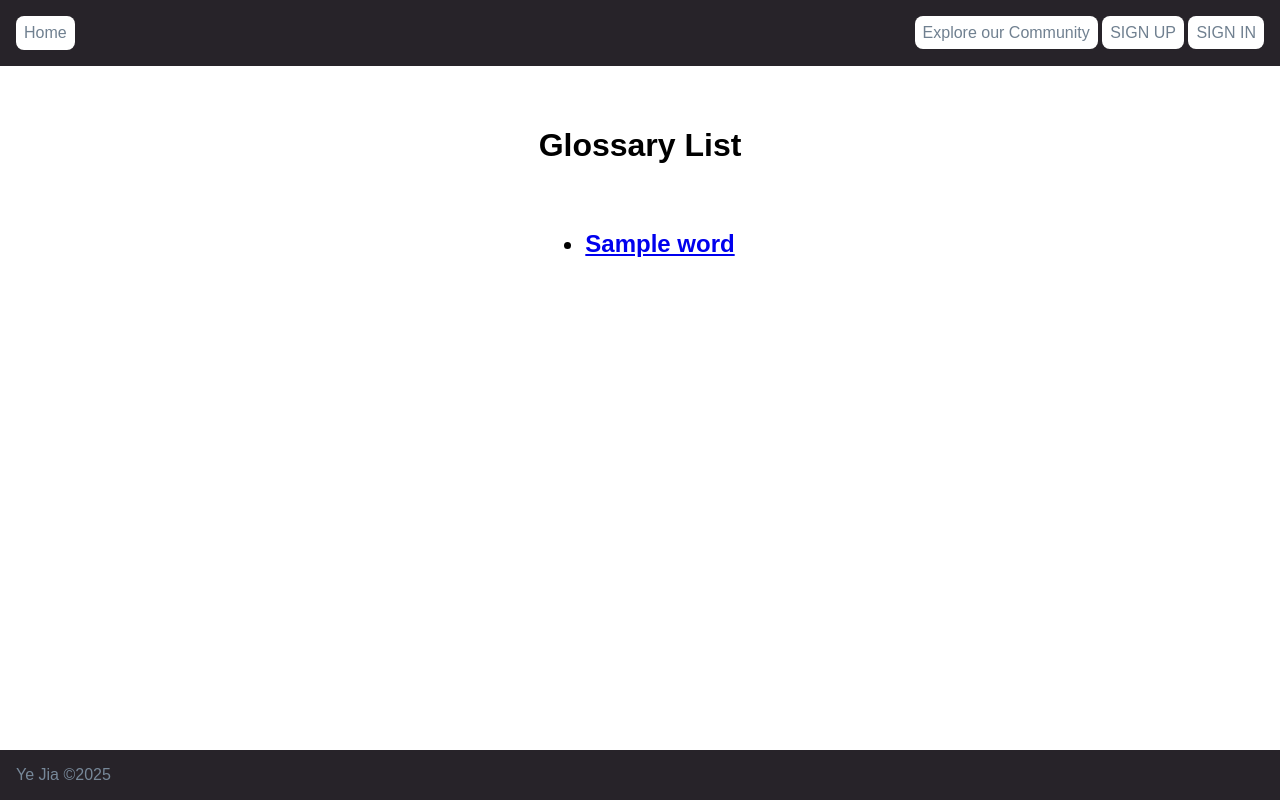
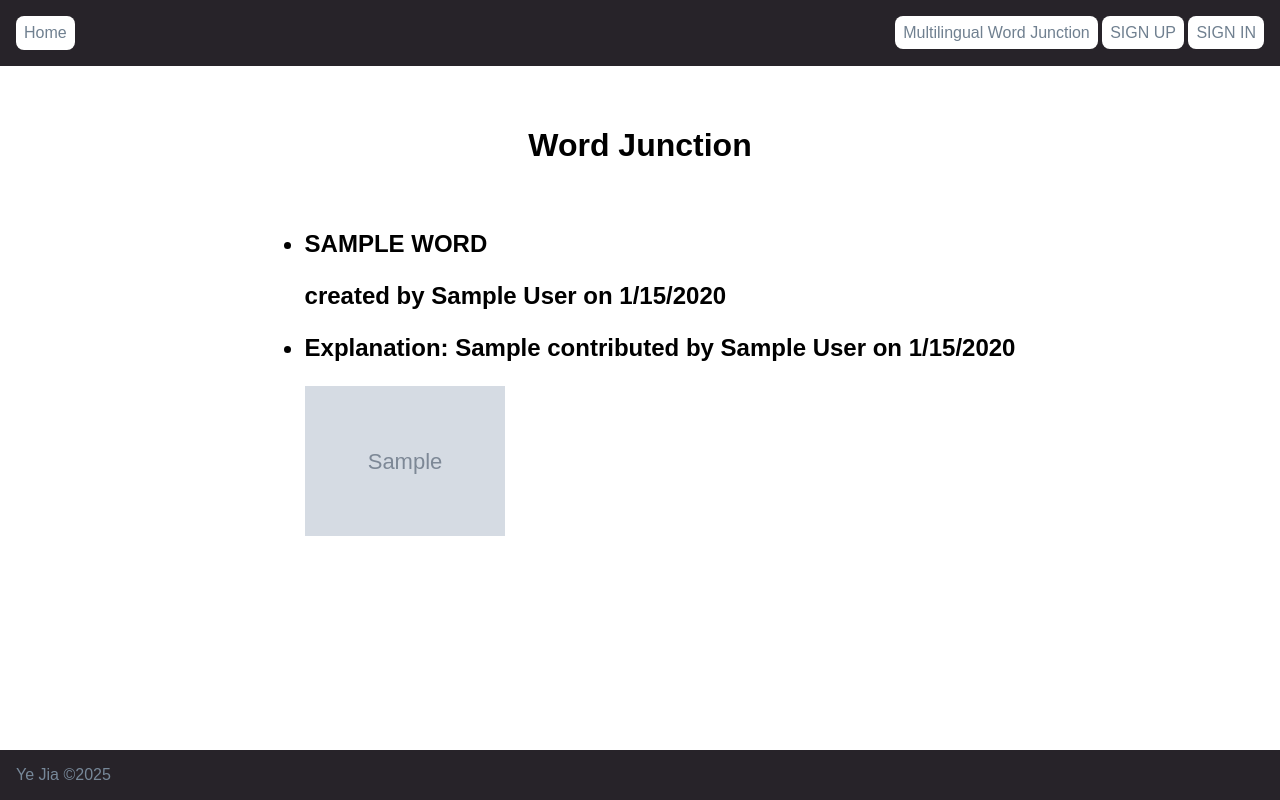
Before and after one commit to emilyyejia/your-multilingual-dictionary, a Node server app: page /community in a window 1280 px wide. Run offline with Node 20, Linux system fonts and the light colour scheme; tables that the repository leaves empty hold one stand-in row (values such as "Sample post"); grey boxes marked "Sample" are stand-in pictures; some libraries are stand-ins or nearby versions.

Commit message:
Rename the buttons and create instructions

```diff
--- a/controllers/users.js
+++ b/controllers/users.js
@@ -6,7 +6,12 @@ const Meaning = require('../models/meaning');
 const ensureLoggedIn = require('../middleware/ensure-logged-in');
 
 router.get('/', async (req, res) => {
-    const words = await Word.find({});
+    const words = await Word.find({})
+    .populate('owner')
+    .populate({
+      path: 'meanings',
+      populate: { path: 'contributor' }
+  });
     res.render('users/index.ejs', { words });
 });
 
--- a/views/auth/sign-in.ejs
+++ b/views/auth/sign-in.ejs
@@ -1,6 +1,6 @@
 <%- include('../partials/header.ejs') %>
 
-<h1>Sign In</h1>
+<h1>Sign In Fisrt!</h1>
 
 <form action="/auth/sign-in" method="POST">
   <label for="email">Email:</label>
--- a/views/auth/sign-up.ejs
+++ b/views/auth/sign-up.ejs
@@ -1,6 +1,6 @@
 <%- include('../partials/header.ejs') %>
 
-<h1>Sign Up!</h1>
+<h1>Sign Up First!</h1>
 
 <form action="/auth/sign-up" method="POST">
   <label for="name">Name:</label>
--- a/views/home.ejs
+++ b/views/home.ejs
@@ -8,13 +8,13 @@
 
 <% if (searchedItem) { %>
   <% if (word) { %>
-    <h2>Found:</h2>
+    <h2>Ta-da! We found it:</h2>
     <p><a href="/community/<%= word._id %>"><%= word.name %></a></p>
   <% } else { %>
-    <h2>No results found. Create "<%= searchedItem %>" in your dictionary.</h2>
+    <h2>Hmm... "<%= searchedItem %>" isn’t in the dictionary yet. Sign in and let the word-building begin!</h2>
   <% } %>
 <% } else { %>
-  <h2>Please enter a word to search.</h2>
+  <h2>Look it up first—your brilliant word might already exist!</h2>
 <% } %>
 
 <%- include('./partials/footer.ejs') %>
--- a/views/partials/header.ejs
+++ b/views/partials/header.ejs
@@ -10,9 +10,9 @@
   <nav>
     <a href="/">Home</a>
     <div>
-      <a href="/community">Explore our Community</a>
+      <a href="/community">Multilingual Word Junction</a>
       <% if (user) { %>
-        <a href="/words">Your Personal Dictionary</a>
+        <a href="/words">My Word Shelf</a>
         <a href="/auth/sign-out">SIGN OUT</a>
         <span><%= user.name %></span>
       <% } else { %>
--- a/views/users/index.ejs
+++ b/views/users/index.ejs
@@ -1,11 +1,25 @@
 <%- include('../partials/header.ejs') %>
 
-<h1>Glossary List</h1>
+<h1>Word Junction</h1>
 <% if (words.length){ %>
     <% words.forEach((word) => { %>
         <h2>
             <ul>
-            <li><a href="/community/<%= word._id %>"><%= word.name%></a></li>
+            <li><%= word.name.toUpperCase() %></li>
+            <p>created by <%= word.owner.name%> on <%= word.owner.createdAt.toLocaleDateString() %></p>
+            <% word.meanings.forEach((meaning) => { %>
+                <li>
+                    <p><strong>Explanation:</strong> <%= meaning.explanation %>
+                        <% if (meaning.contributor) { %>
+                            contributed by <%= meaning.contributor.name %> on <%= meaning.contributor.createdAt.toLocaleDateString() %>
+                        <% } %>
+                    </p>
+                    <% if (meaning.image) { %>
+                        <img src="<%= meaning.image %>" alt="<%= word.name %> image" style="max-width: 200px;">
+                    <% } %>
+                    </li>
+           <% }) %>
+
            </ul>
         </h2>
    <% }); %>
--- a/views/users/show.ejs
+++ b/views/users/show.ejs
@@ -13,9 +13,9 @@
                 </li>
        <% }) %>
     </ul>
-    <button type="submit"><a href="/community/<%= word._id  %>/new">Contribute to this word</a></button>
+    <button type="submit"><a href="/community/<%= word._id  %>/new">Add Explanation</a></button>
     <form action="/community/<%= word._id %>/dictionary" method="POST">
-        <button type="submit">Add it to my dictionary</button>
+        <button type="submit">Add to My Word Bank</button>
 
     </form>
 <%- include('../partials/footer.ejs') %>
--- a/views/words/index.ejs
+++ b/views/words/index.ejs
@@ -1,6 +1,6 @@
 <%- include('../partials/header.ejs') %>
 
-<h1>Your Dictionary</h1>
+<h1>My Word Shelf</h1>
 <% if (words.length){ %>
     <% words.forEach((word) => { %>
         <h2>
@@ -11,7 +11,7 @@
    <% }); %>
 
 <% } else {%>
-    <p>Add word to your dictionary!</p>
+    <p>Add to Shelf</p>
 
 <% } %>
 
```
Also changed, not shown: controllers/words.js (+9 -5 lines), views/words/show.ejs (+7 -1 lines).
